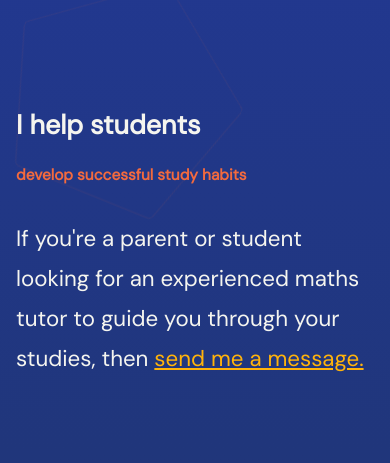
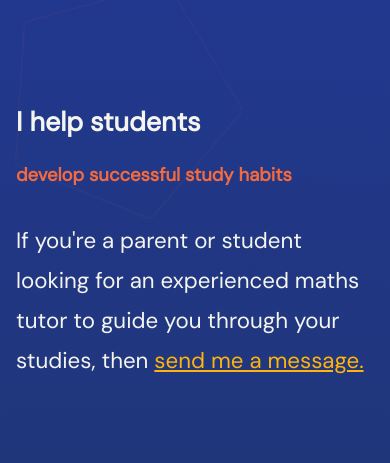
Before and after one commit to GG1982/ggmaths-site2, a Jekyll site: the page built from index.html, in a window 390 px wide. Shown: the part 1109-1572 px from the top of the page. Built offline with Jekyll 4.4.1, drawn with Linux system fonts in a browser that asks for light colours; nearby versions of some CDN libraries.

Commit message:
fix rotate section

```diff
--- a/_sass/main.scss
+++ b/_sass/main.scss
@@ -44,7 +44,7 @@
   --width-gap: min(100% - 1rem, 100em);
   --header-width: min(100% - 2rem, 95%, 1200px);
 
-  --rotate-text-height: 80px;
+  // --rotate-text-height: 80px;
 }
 
 // Font Size
@@ -496,32 +496,32 @@
       font-size: var(--step-1);
     }
   .rotate-text > span {
-    font-size: var(--step--2);
+    font-size: var(--step--1);
   }
 }
 
 @keyframes rotate-text {
 
   15% {
-    transform: translateY(calc(-1 * var(--rotate-text-height)));
+    transform: translateY(-100%);
   }
   29% {
-    transform: translateY(calc(-2 * var(--rotate-text-height)));
+    transform: translateY(calc(-2 * 100%));
   }
   44% {
-    transform: translateY(calc(-3 * var(--rotate-text-height)));
+    transform: translateY(calc(-3 * 100%));
   }
   59% {
-    transform: translateY(calc(-4 * var(--rotate-text-height)));
+    transform: translateY(calc(-4 * 100%));
   }
   73% {
-    transform: translateY(calc(-5 * var(--rotate-text-height)));
+    transform: translateY(calc(-5 * 100%));
   }
   87% {
-    transform: translateY(calc(-6 * var(--rotate-text-height)));
+    transform: translateY(calc(-6 * 100%));
   }
   100% {
-    transform: translateY(calc(-7 * var(--rotate-text-height)));
+    transform: translateY(calc(-7 * 100%));
   }
 }
 
```
